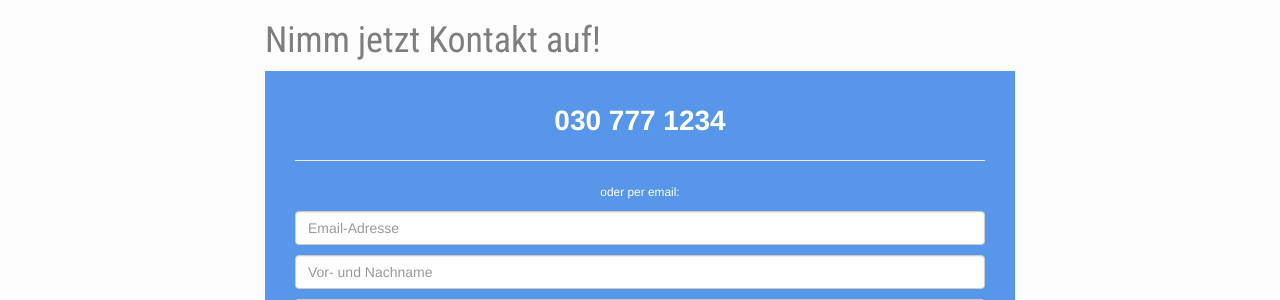
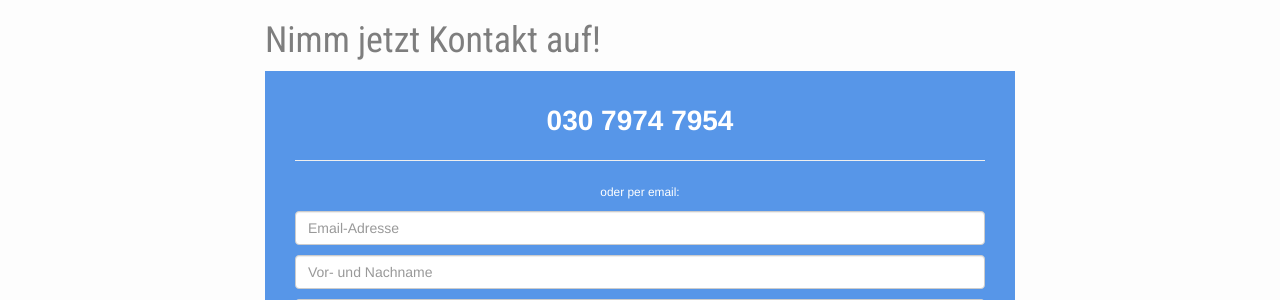
Before and after one commit to samlawski/fire-service, a Jekyll site: the page built from index.html, in a window 1280 px wide and 900 px high, scrolled down 1520 px. Shown: the part 374-674 px from the top of the window. Built offline with Jekyll 4.4.1, drawn with Linux system fonts in a browser that asks for light colours.

Commit message:
Updated '/_includes/kontakt.html' via CloudCannon

```diff
--- a/_includes/kontakt.html
+++ b/_includes/kontakt.html
@@ -5,13 +5,13 @@
         Nimm jetzt Kontakt auf!
       </h1>
       <div class="text-center cta-box">
-        <div class="lead cta-call editable">030 777 1234</div>
-        <hr>
+        <div class="lead cta-call editable"><p>030 7974 7954</p></div>
+        <hr />
         <small class="editable">oder per email:</small>
-        <br>
+        <br />
         <form>
-          <input type="email" class="form-control" id="InputEmail" placeholder="Email-Adresse">
-          <input type="text" class="form-control" id="InputName" placeholder="Vor- und Nachname">
+          <input type="email" class="form-control" id="InputEmail" placeholder="Email-Adresse" />
+          <input type="text" class="form-control" id="InputName" placeholder="Vor- und Nachname" />
           <textarea class="form-control" rows="4" id="InputNachricht" placeholder="Nachricht"></textarea>
           <button type="submit" class="btn btn-cta">Abschicken</button>
         </form>
```
